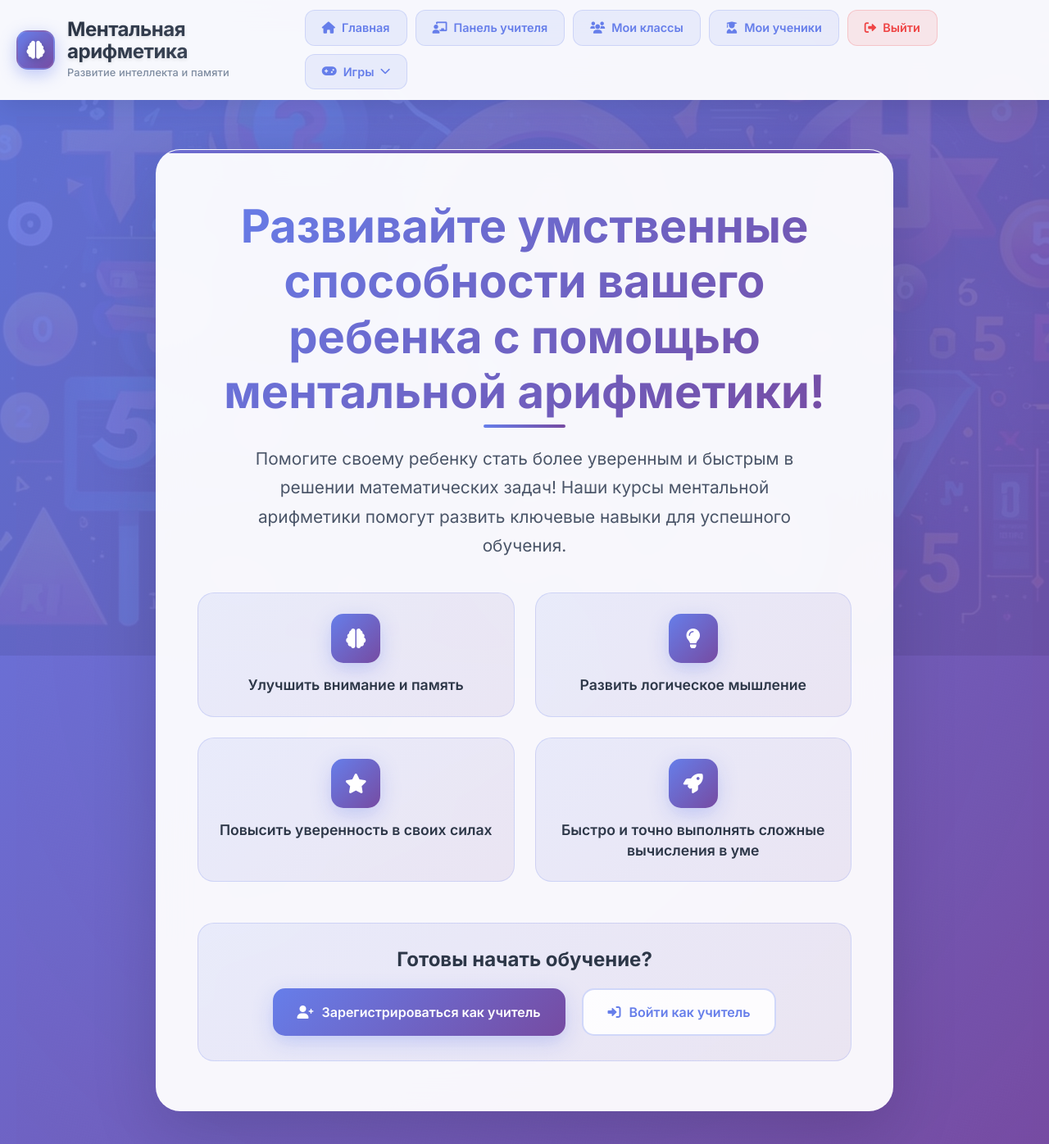
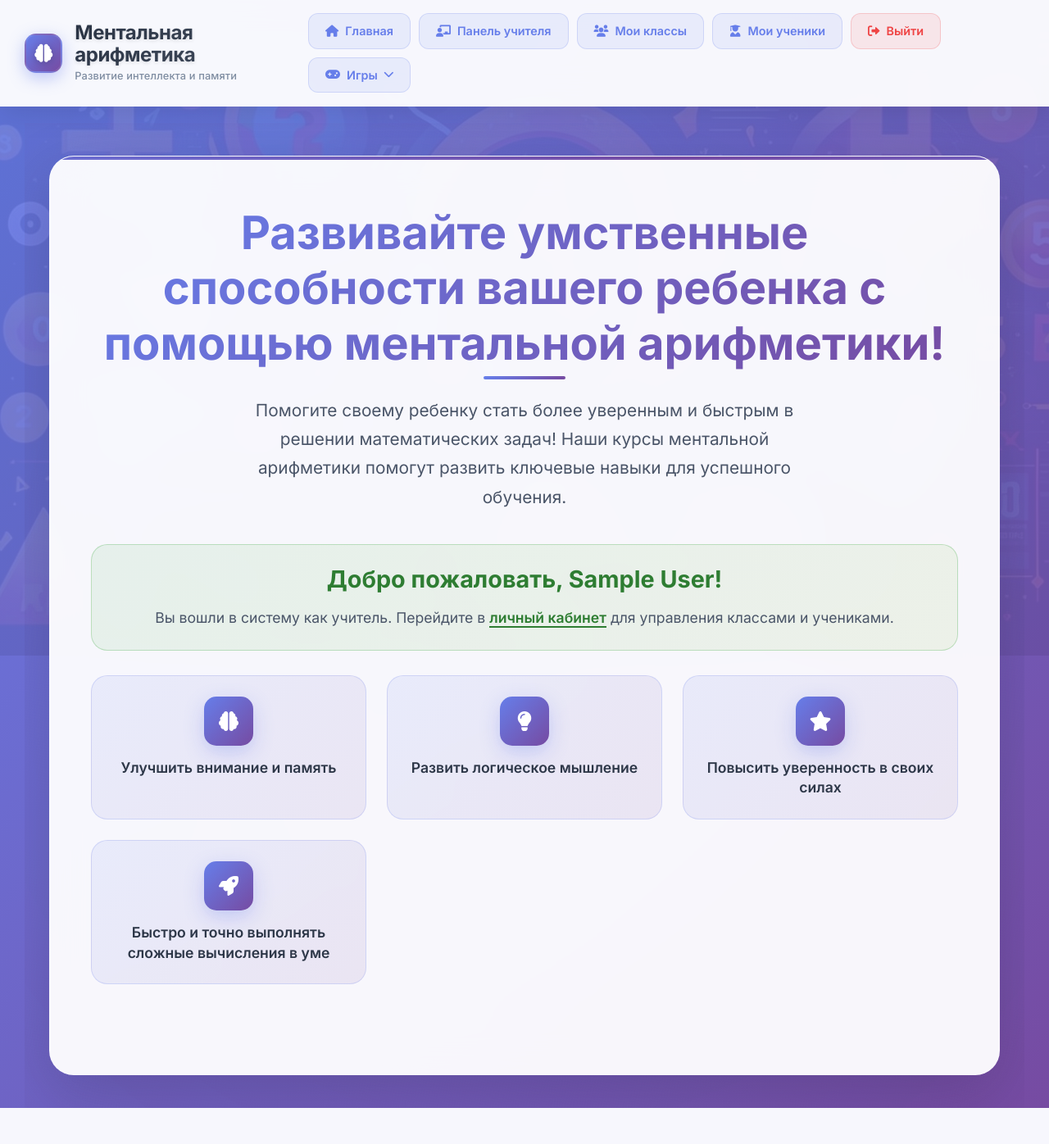
Before and after one commit to AndreiSkrypko/mental_final_new, a Django app: page / in a window 1280 px wide. Shown: the whole page at 82% size. After the commit the page ends 1352 px from the top, so only its background shows below. Run offline with Django 5.2, Linux system fonts and the light colour scheme; a user stored in the database is signed in; tables that the repository leaves empty hold one stand-in row (values such as "Sample post").

```diff
--- a/templates/base.html
+++ b/templates/base.html
@@ -78,9 +78,9 @@
         }
 
         .header-container {
-            max-width: 1400px;
+            max-width: 1800px;
             margin: 0 auto;
-            padding: 0 20px;
+            padding: 0 30px;
             width: 100%;
             box-sizing: border-box;
             overflow: visible;
@@ -90,7 +90,7 @@
             display: flex;
             align-items: center;
             justify-content: space-between;
-            padding: 12px 0;
+            padding: 16px 0;
             overflow: visible;
         }
 
@@ -98,7 +98,7 @@
             display: flex;
             align-items: center;
             gap: 15px;
-            padding: 6px 0;
+            padding: 8px 0;
             transition: all 0.3s ease;
             max-width: 100%;
             flex-shrink: 1;
@@ -768,7 +768,7 @@
 
         /* Стили для основного контента */
         main {
-            min-height: calc(100vh - 120px);
+            min-height: calc(100vh - 80px);
             padding-top: 20px;
             width: 100%;
             max-width: 100%;
@@ -786,9 +786,9 @@
 
         /* Контейнер для контента */
         .content-container {
-            max-width: 1400px;
+            max-width: 1800px;
             margin: 0 auto;
-            padding: 0 20px;
+            padding: 0 30px;
             box-sizing: border-box;
             width: 100%;
             overflow-x: hidden;
--- a/templates/class_list.html
+++ b/templates/class_list.html
@@ -241,13 +241,13 @@ function confirmDelete(className, deleteUrl) {
     }
 
     .classes-content {
-        max-width: 1400px;
+        max-width: 1800px;
         margin: 0 auto;
     }
 
     .classes-grid {
         display: grid;
-        grid-template-columns: repeat(auto-fit, minmax(400px, 1fr));
+        grid-template-columns: repeat(auto-fit, minmax(450px, 1fr));
         gap: 25px;
     }
 
--- a/templates/index.html
+++ b/templates/index.html
@@ -10,11 +10,11 @@
 <style>
     /* Основной контейнер */
     .hero-container {
-        min-height: calc(100vh - 120px);
+        min-height: calc(100vh - 80px);
         display: flex;
         align-items: center;
         justify-content: center;
-        padding: 40px 20px;
+        padding: 40px 30px;
         position: relative;
         overflow: hidden;
     }
@@ -44,7 +44,7 @@
         border-radius: 30px;
         padding: 60px 50px;
         text-align: center;
-        max-width: 900px;
+        max-width: 1200px;
         width: 100%;
         box-shadow: 0 25px 80px rgba(0, 0, 0, 0.15);
         border: 1px solid rgba(255, 255, 255, 0.2);
@@ -109,10 +109,10 @@
     /* Список преимуществ */
     .benefits-list {
         display: grid;
-        grid-template-columns: repeat(auto-fit, minmax(250px, 1fr));
+        grid-template-columns: repeat(auto-fit, minmax(280px, 1fr));
         gap: 25px;
         margin-bottom: 50px;
-        max-width: 800px;
+        max-width: 1100px;
         margin-left: auto;
         margin-right: auto;
     }
@@ -168,6 +168,43 @@
         color: #2d3748;
         margin: 0;
         line-height: 1.4;
+    }
+
+    /* Приветствие для авторизованных пользователей */
+    .welcome-section {
+        margin: 30px 0;
+        padding: 25px;
+        background: linear-gradient(135deg, rgba(76, 175, 80, 0.1) 0%, rgba(139, 195, 74, 0.1) 100%);
+        border-radius: 20px;
+        border: 1px solid rgba(76, 175, 80, 0.3);
+        text-align: center;
+    }
+
+    .welcome-title {
+        font-size: 1.8rem;
+        font-weight: 700;
+        color: #2e7d32;
+        margin-bottom: 15px;
+    }
+
+    .welcome-text {
+        font-size: 1.1rem;
+        color: #4a5568;
+        line-height: 1.6;
+        margin: 0;
+    }
+
+    .dashboard-link {
+        color: #2e7d32;
+        text-decoration: none;
+        font-weight: 600;
+        border-bottom: 2px solid #2e7d32;
+        transition: all 0.3s ease;
+    }
+
+    .dashboard-link:hover {
+        color: #1b5e20;
+        border-bottom-color: #1b5e20;
     }
 
     /* Призыв к действию */
@@ -302,6 +339,14 @@
             font-size: 1.1rem;
         }
 
+        .welcome-title {
+            font-size: 1.5rem;
+        }
+
+        .welcome-text {
+            font-size: 1rem;
+        }
+
         .benefits-list {
             grid-template-columns: 1fr;
             gap: 20px;
@@ -326,6 +371,14 @@
 
         .hero-description {
             font-size: 1rem;
+        }
+
+        .welcome-title {
+            font-size: 1.3rem;
+        }
+
+        .welcome-text {
+            font-size: 0.9rem;
         }
 
         .benefit-item {
@@ -365,6 +418,12 @@
     .benefit-item:nth-child(3) { animation-delay: 0.3s; }
     .benefit-item:nth-child(4) { animation-delay: 0.4s; }
 
+    .welcome-section {
+        animation: fadeInUp 0.8s ease-out;
+        animation-delay: 0.2s;
+        animation-fill-mode: both;
+    }
+
     .cta-section {
         animation: fadeInUp 0.8s ease-out;
         animation-delay: 0.5s;
@@ -392,6 +451,19 @@
             Помогите своему ребенку стать более уверенным и быстрым в решении математических задач!
             Наши курсы ментальной арифметики помогут развить ключевые навыки для успешного обучения.
         </p>
+
+        <!-- Приветствие для авторизованных пользователей -->
+        {% if user.is_authenticated and user.teacher_profile and user.teacher_profile.status == 'approved' %}
+        <div class="welcome-section">
+            <h2 class="welcome-title">Добро пожаловать, {{ user.get_full_name|default:user.username }}!</h2>
+            <p class="welcome-text">Вы вошли в систему как учитель. Перейдите в <a href="{% url 'teacher_dashboard' %}" class="dashboard-link">личный кабинет</a> для управления классами и учениками.</p>
+        </div>
+        {% elif request.session.student_id %}
+        <div class="welcome-section">
+            <h2 class="welcome-title">Добро пожаловать!</h2>
+            <p class="welcome-text">Вы вошли в систему как ученик. Перейдите в <a href="{% url 'student_dashboard' %}" class="dashboard-link">личный кабинет</a> для выполнения заданий.</p>
+        </div>
+        {% endif %}
 
         <!-- Список преимуществ -->
         <div class="benefits-list">
@@ -424,7 +496,8 @@
             </div>
         </div>
 
-        <!-- Призыв к действию -->
+        <!-- Призыв к действию - показываем только для неавторизованных пользователей -->
+        {% if not user.is_authenticated and not request.session.student_id %}
         <div class="cta-section">
             <h3 class="cta-title">Готовы начать обучение?</h3>
             <div class="cta-buttons">
@@ -438,6 +511,7 @@
                 </a>
             </div>
         </div>
+        {% endif %}
     </div>
 </div>
 {% endblock %}
--- a/templates/student_dashboard.html
+++ b/templates/student_dashboard.html
@@ -5,8 +5,8 @@
 {% block mycss %}
 <style>
     .dashboard-container {
-        min-height: calc(100vh - 120px);
-        padding: 40px 20px;
+        min-height: calc(100vh - 80px);
+        padding: 40px 30px;
         background: linear-gradient(135deg, #667eea 0%, #764ba2 100%);
         position: relative;
         overflow: hidden;
@@ -62,7 +62,7 @@
 
     .info-grid {
         display: grid;
-        grid-template-columns: repeat(auto-fit, minmax(200px, 1fr));
+        grid-template-columns: repeat(auto-fit, minmax(250px, 1fr));
         gap: 25px;
         margin-bottom: 20px;
     }
```
Also changed, not shown: templates/teacher_dashboard.html (+5 -5 lines).
